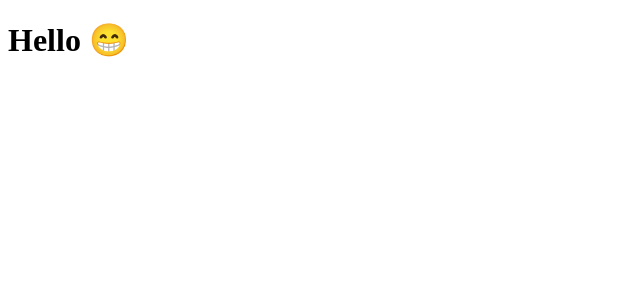
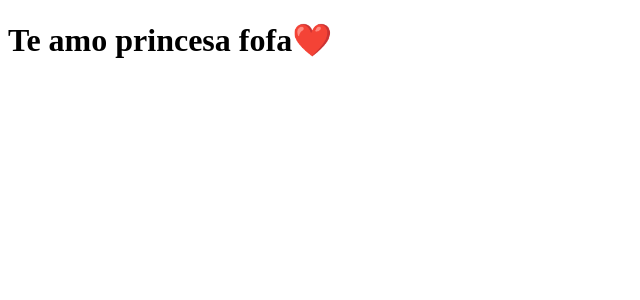
Before and after one commit to Carlos-Teofilo/clone-tabnews, a Next.js app: page / in a window 1280 px wide. Shown: the top 300 px of the page, without its empty margins (0-640 px from the left). Built offline with nearby package versions, Linux system fonts and the light colour scheme.

Commit message:
atualizado

```diff
--- a/pages/index.js
+++ b/pages/index.js
@@ -1,5 +1,5 @@
 function Home() {
-    return <h1>Hello 😁</h1>
+    return <h1>Te amo princesa fofa❤️</h1>
 }
 
 export default Home;
```
